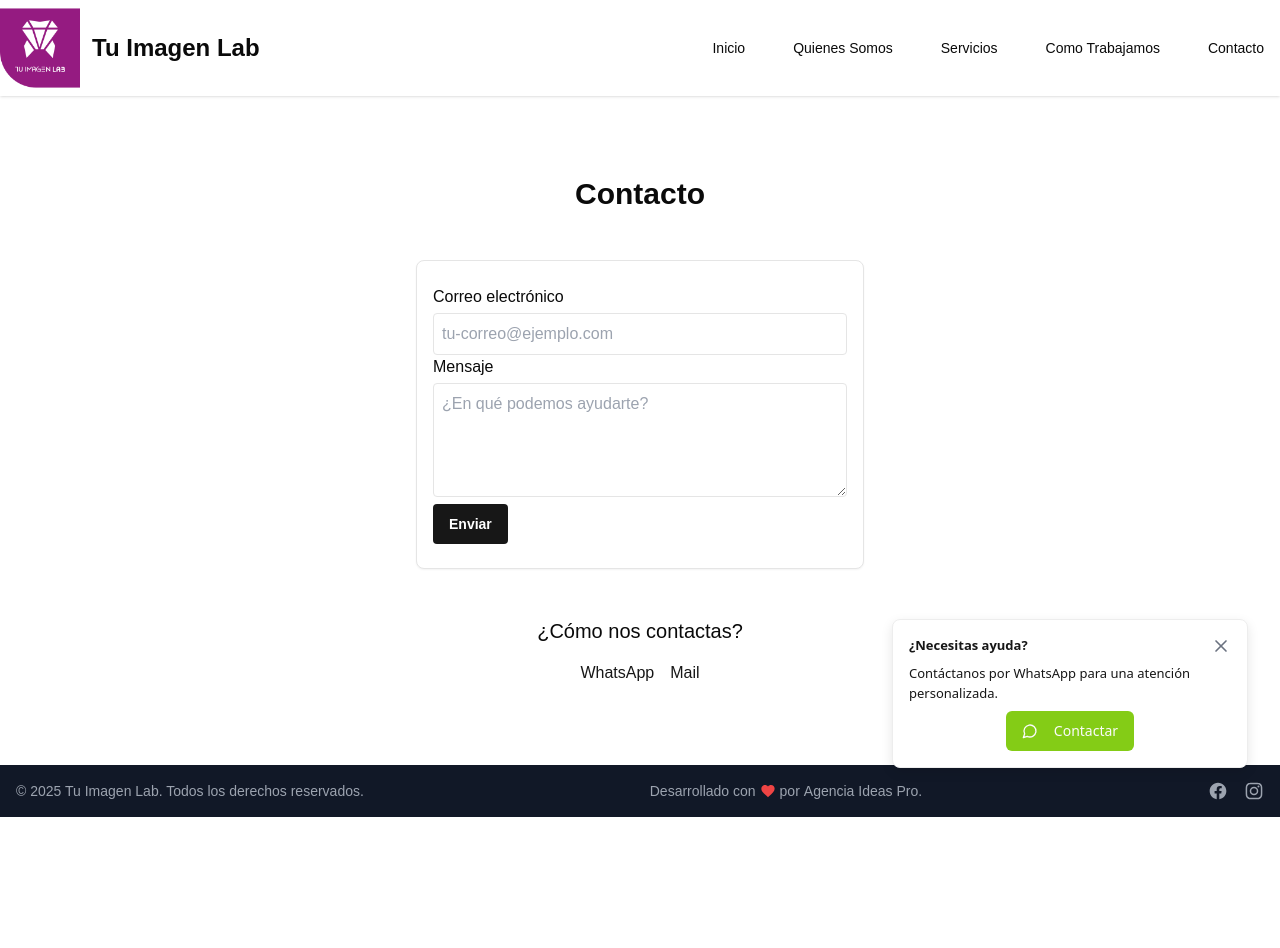
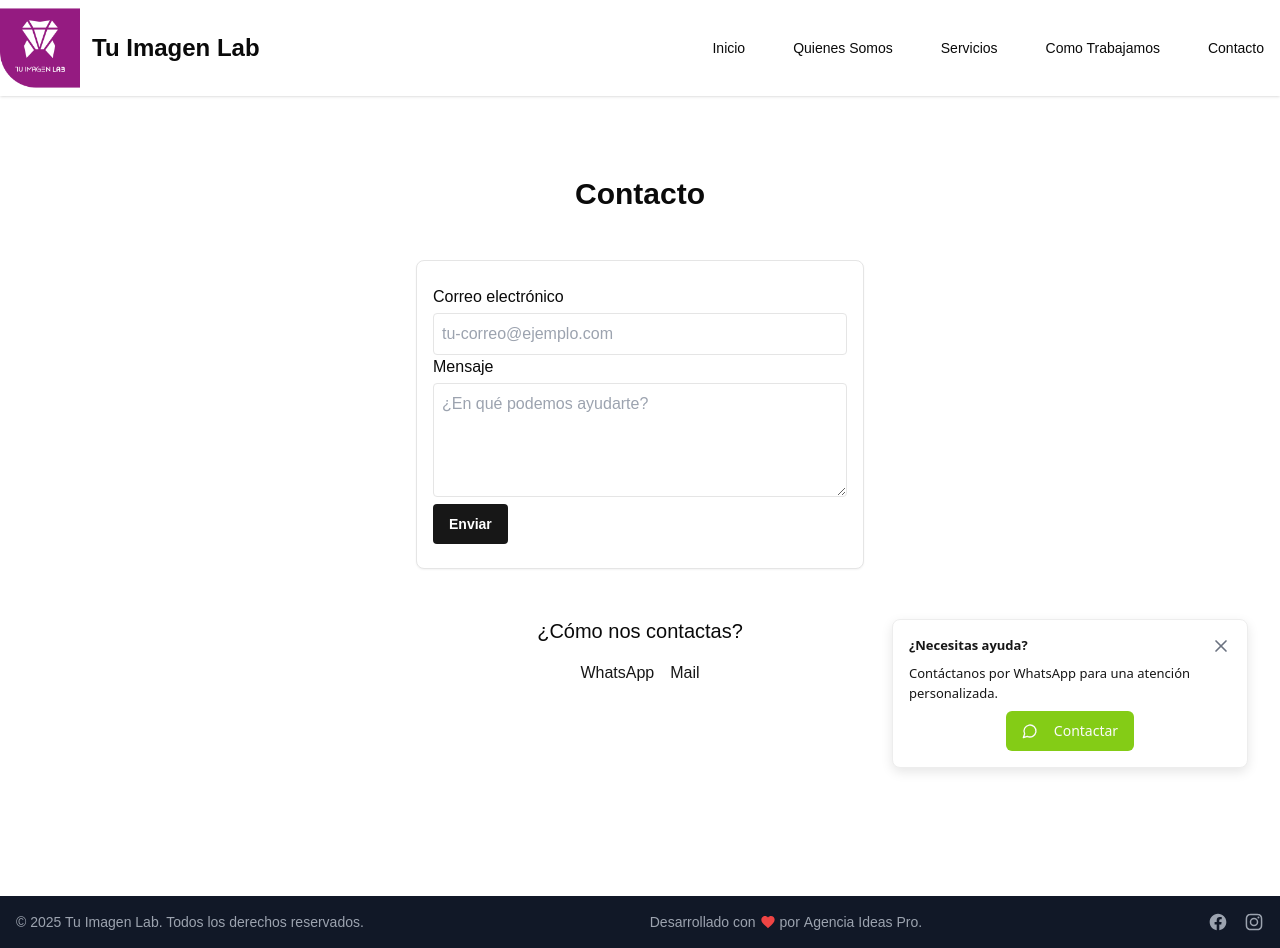
Before and after one commit to JohanTAP/tuimagenlab-next, a Next.js app: page /contacto in a window 1280 px wide. Before the commit the page ends 817 px from the top, so only its background shows below. Built offline with nearby package versions, Linux system fonts and the light colour scheme.

Commit message:
Actualizar la sección de contacto para establecer altura mínima de pantalla

```diff
--- a/src/app/contacto/components/contact-locations.tsx
+++ b/src/app/contacto/components/contact-locations.tsx
@@ -39,7 +39,7 @@
 export function ContactLocations ()
 {
     return (
-        <section className="py-20 h-full">
+        <section className="py-20 min-h-screen">
 
                 <h2 className="text-3xl font-bold text-center mb-12">Contacto</h2>
                 <ContactForm />
```
